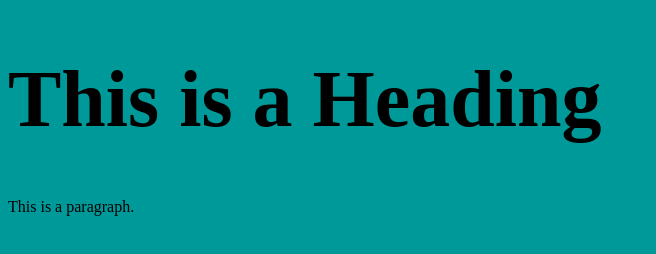
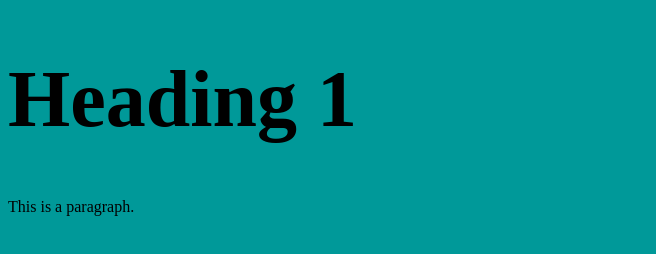
Before and after one commit to yaboyjake/ctec3905-lab-work, a plain HTML site: page lab work/lab_01/index.html in a window 1280 px wide. Shown: the whole page, without its empty margins (0-656 px from the left). Drawn offline with Linux system fonts and the light colour scheme.

Commit message:
lab_01: changes made

```diff
--- a/lab work/lab_01/index.html
+++ b/lab work/lab_01/index.html
@@ -7,7 +7,7 @@
   </head>
   <body>
 
-<h1>This is a Heading</h1>
+<h1>Heading 1</h1>
 <p>This is a paragraph.</p>
 
 <script src="scripts.js"> </script>
```
